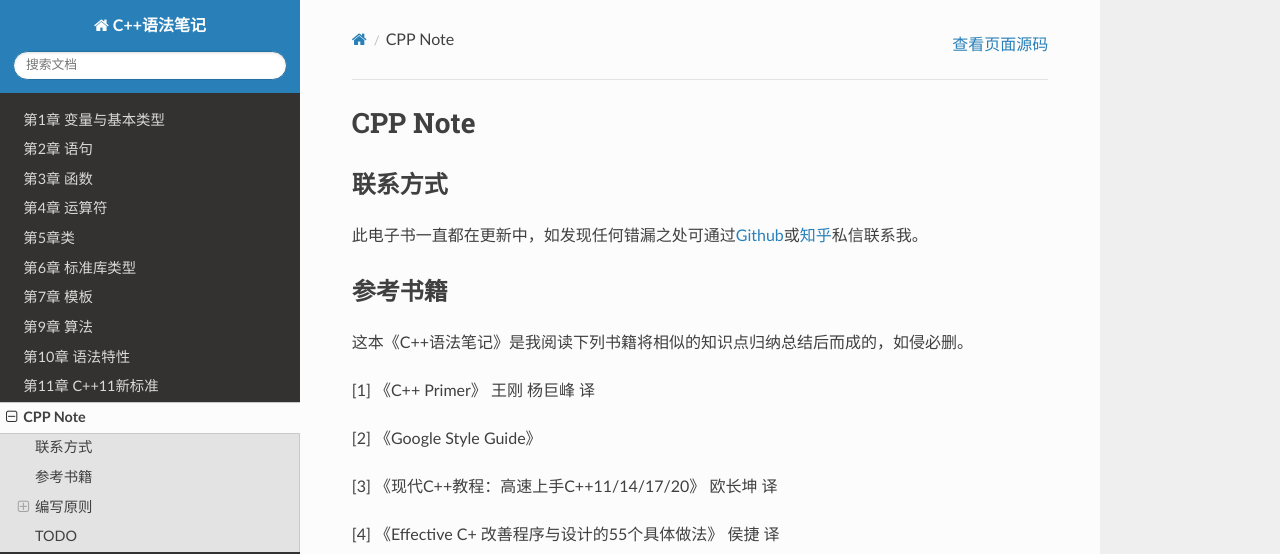
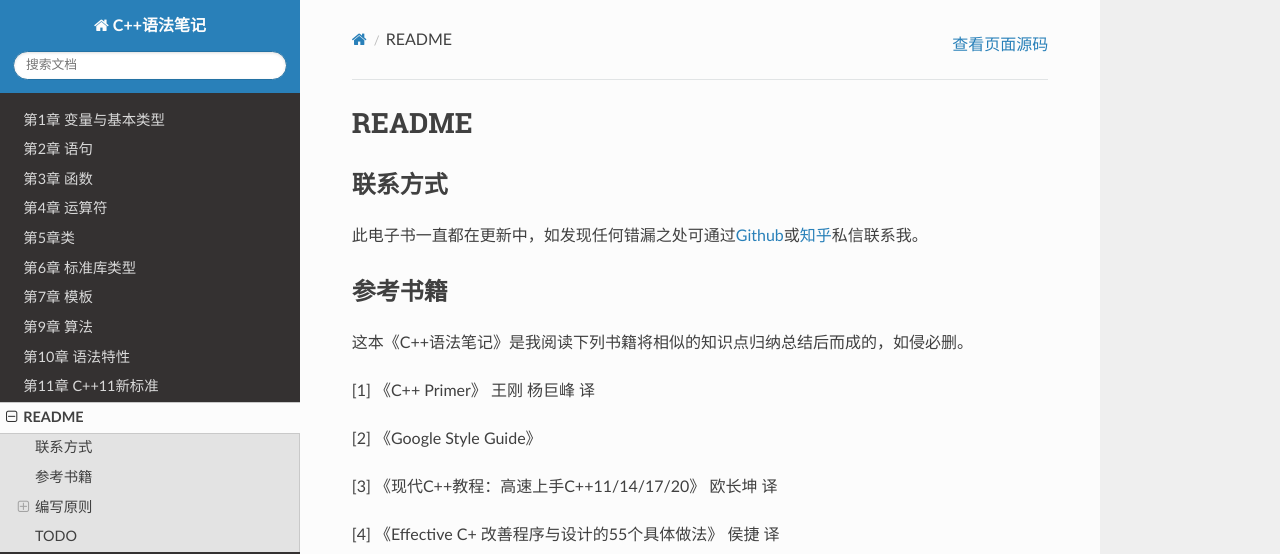
Before and after one commit to TOMO-CAT/CppNote, a Sphinx documentation site: the page built from source/docs/README.md, in a window 1280 px wide and 900 px high. Shown: the top 554 px of the window. Built offline with Sphinx 7.4.7 and the Read the Docs theme 2.0.0, drawn with Linux system fonts in a browser that asks for light colours; pages that are not in the unit, such as notebooks, are missing from menus.

Commit message:
README.md

```diff
--- a/source/docs/README.md
+++ b/source/docs/README.md
@@ -1,4 +1,4 @@
-# CPP Note
+# README
 
 ## 联系方式
 
```
